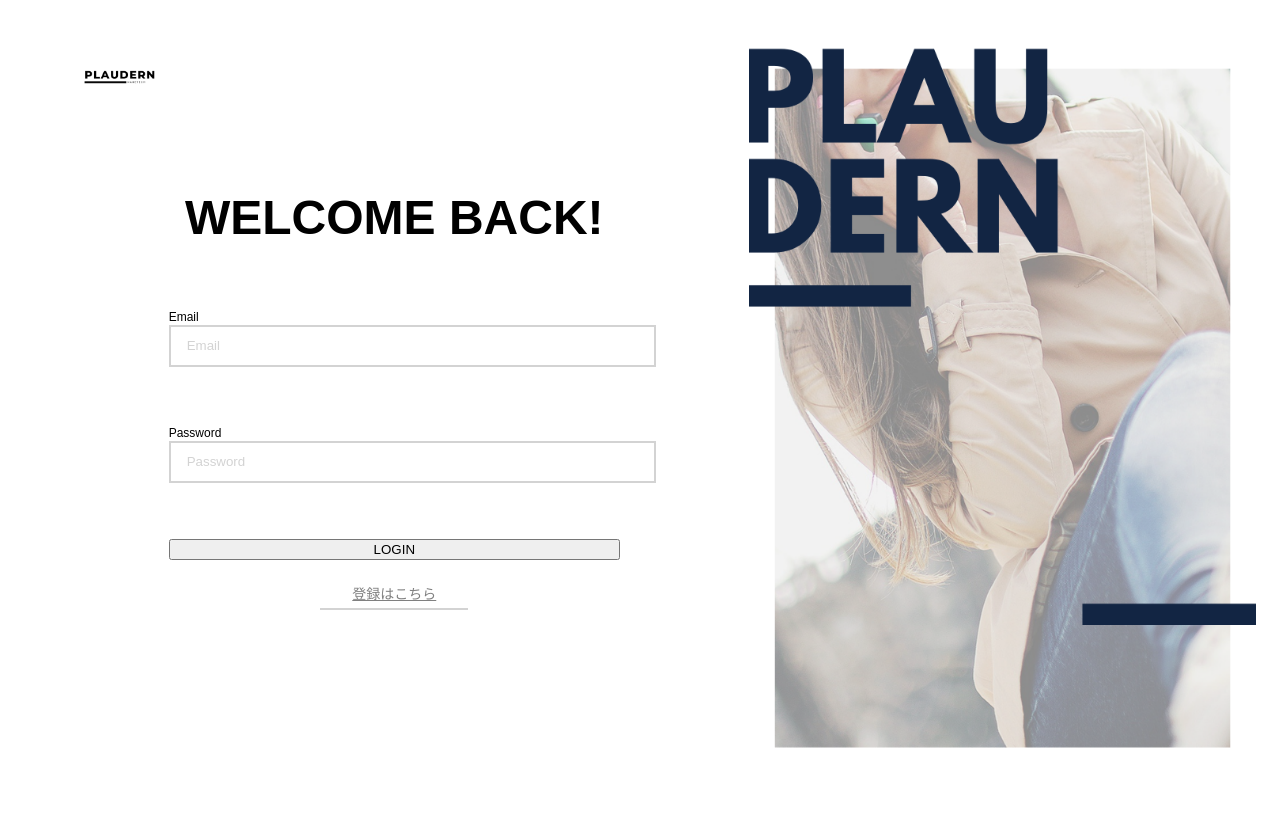
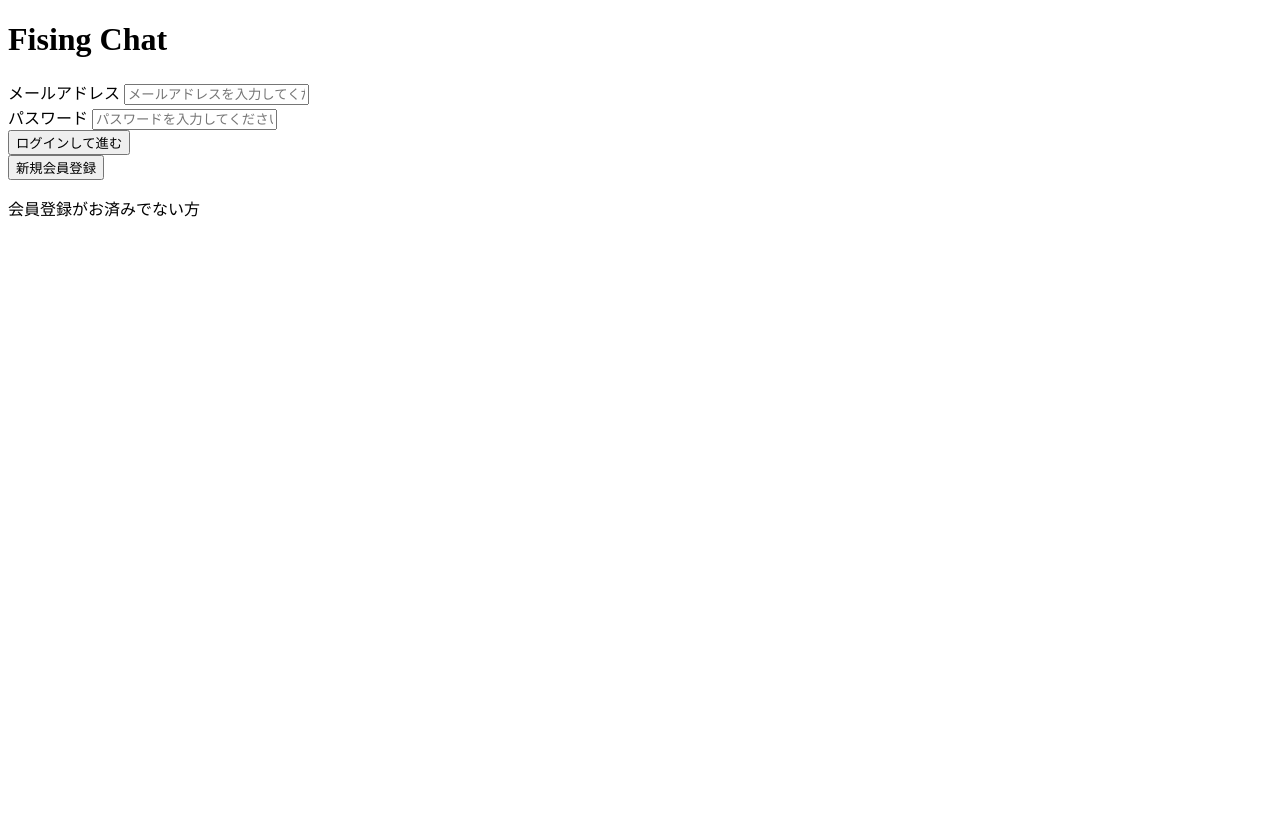
Before and after one commit to RareTECH-Hackathon-Summer-2025-H-team/chat-app, a Flask app: page /login in a window 1280 px wide. After the commit the page ends 217 px from the top, so only its background shows below. Run offline with Flask 2, Linux system fonts and the light colour scheme.

Commit message:
login.htmlの作成

```diff
--- a/ChatApp/templates/auth/login.html
+++ b/ChatApp/templates/auth/login.html
@@ -1,58 +1,47 @@
-{% extends 'auth/base.html' %} {% block title %}
+{% extends 'auth/base.html' %}
+{% block title %}
 <title>login</title>
-{% endblock %} {% block body %}
-<div class="auth-wrapper">
-  <div class="auth-container">
-    <img
-      src="{{ url_for('static',filename='img/auth.png') }}"
-      class="auth-main-pic"
-    />
-    <img
-      src="{{ url_for('static',filename='img/mobile-auth.png') }}"
-      class="auth-mobile-pic"
-    />
-    <div class="auth-form-wrapper">
-      <div class="auth-logo">
-        <img
-          src="{{ url_for('static',filename='img/plaudern-logo.png') }}"
-          alt="logo"
-        />
-      </div>
-      <form class="auth-form" method="post">
-        <h1 class="auth-title">WELCOME BACK!</h1>
+{% endblock %}
+{% block body %}
 <div>
-          <label for="email-input">Email</label>
+  <form method="post">
+    <h1>Fising Chat</h1>
+    <div>
+      <label for="email-input">メールアドレス</label>
       <input
         type="text"
-            placeholder="Email"
+        placeholder="メールアドレスを入力してください"
         name="email"
         id="email-input"
       />
     </div>
     <div>
-          <label for="password-input">Password</label>
+      <label for="password-input">パスワード</label>
       <input
         type="password"
-            placeholder="Password"
+        placeholder="パスワードを入力してください"
         name="password"
         id="password-input"
       />
     </div>
-        <div class="auth-button-container">
-          {% with messages = get_flashed_messages() %} {% if messages %}
-          <ul class="flashes">
+    <div>
+      {% with message = get_flashed_messages() %}
+      {% if messages %}
+      <ul>
         {% for message in messages %}
-            <li>{{ message }}</li>
+        <li>{{message}}</li>
         {% endfor %}
       </ul>
-          {% endif %} {% endwith %}
-          <button class="auth-button pink">LOGIN</button>
-          <a class="switch-auth-mode" href="{{ url_for('signup_view') }}">
-            登録はこちら
-          </a>
+      {% endif %}
+      {% endwith %}
+      <div>
+        <button>ログインして進む</button>
+      </div>
+      <div>
+        <button>新規会員登録</button>
+        <p>会員登録がお済みでない方</p>
+      </div>
     </div>
   </form>
 </div>
-  </div>
-</div>
 {% endblock %}
```
Lines whose indentation alone changed are shown as unchanged.
